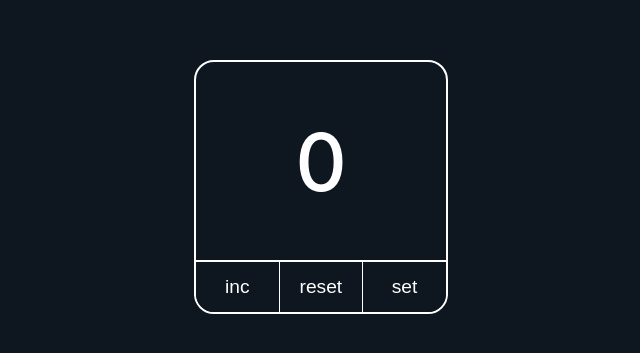
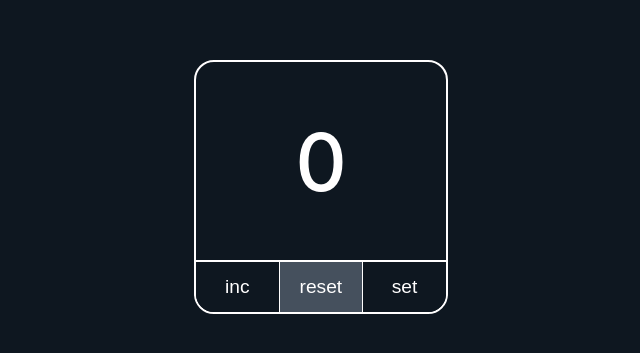
Before and after one commit to rzalyaev/counter, a React (Create React App) app: page / in a window 1280 px wide. Shown: the part 213-566 px from the top of the page, without its empty margins (319-959 px from the left). Built offline with nearby package versions, Linux system fonts and the light colour scheme.

Commit message:
Add disabled state to props

```diff
--- a/src/components/Button/Button.tsx
+++ b/src/components/Button/Button.tsx
@@ -5,10 +5,11 @@
   title: string
   onClickHandler: () => void
   className?: string
+  disabled?: boolean
 }
 
-export const Button = ({title, onClickHandler, className}: ButtonPropsType) => {
+export const Button = ({title, onClickHandler, className, disabled = false}: ButtonPropsType) => {
   return (
-      <button onClick={onClickHandler} className={className}>{title}</button>
+      <button onClick={onClickHandler} className={className} disabled={disabled}>{title}</button>
   );
 };
```
